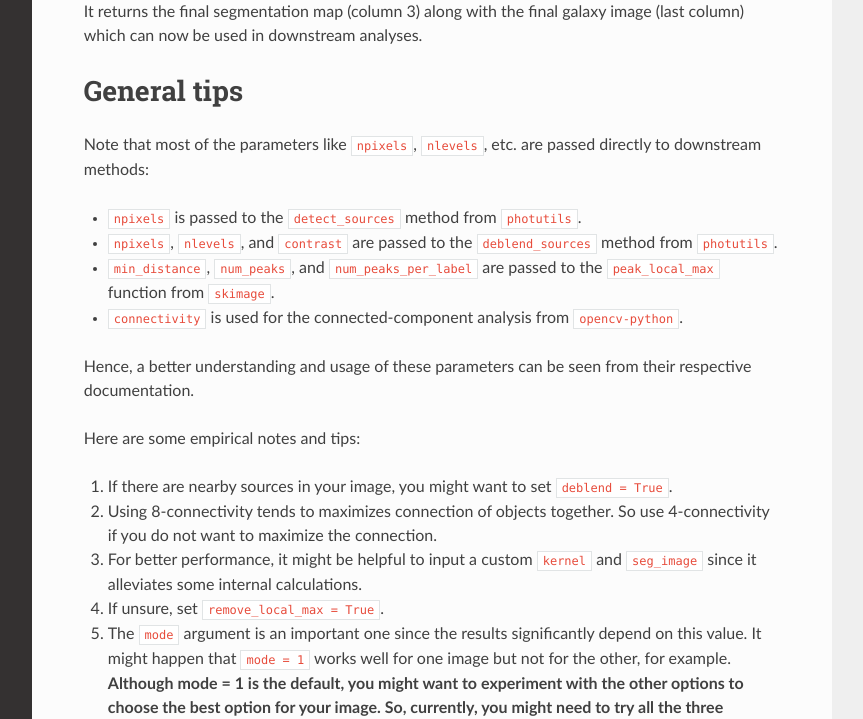
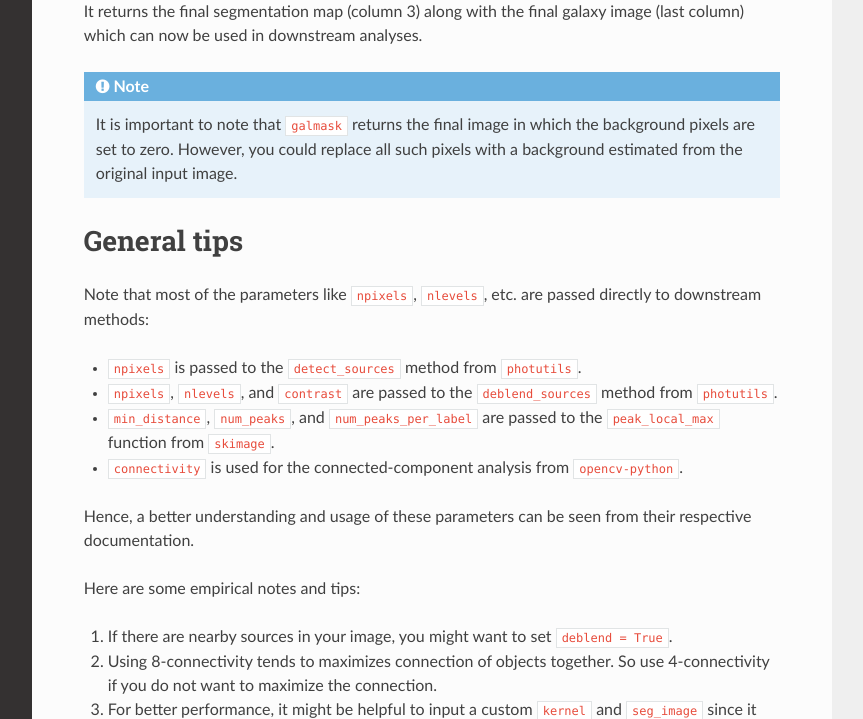
Before and after one commit to Yash-10/galmask, a Sphinx documentation site: the page built from docs/index.rst, in a window 1280 px wide and 900 px high, scrolled down 2531 px, cut to the strip 181-900 px from the top of the window. Shown: the whole strip, without its empty margins (268-1131 px from the left). Built offline with Sphinx 7.4.7 and the Read the Docs theme 2.0.0, drawn with Linux system fonts in a browser that asks for light colours.

Commit message:
Add background note

```diff
--- a/docs/index.rst
+++ b/docs/index.rst
@@ -112,6 +112,11 @@ Output:
 
 It returns the final segmentation map (column 3) along with the final galaxy image (last column) which can now be used in downstream analyses.
 
+
+.. note::
+   It is important to note that ``galmask`` returns the final image in which the background pixels are set to zero.
+   However, you could replace all such pixels with a background estimated from the original input image.
+
 General tips
 ============
 
```
